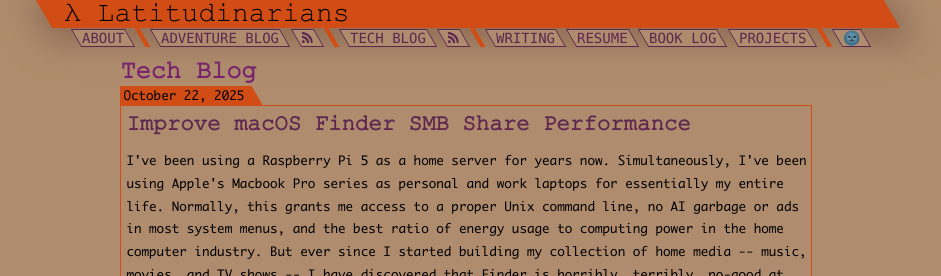
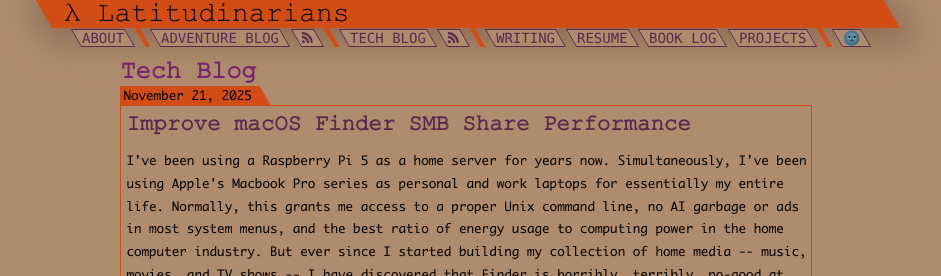
Before and after one commit to nathan-contino/nathan-contino.github.io, a Jekyll site: the page built from _pages/techblog.html, in a window 1280 px wide and 900 px high. Shown: the top 276 px of the window, without its empty margins (174-1115 px from the left). Built offline with Jekyll 4.4.1, drawn with Linux system fonts in a browser that asks for light colours.

Commit message:
fix date on aapl post

```diff
--- a/_posts/techblog/2025-11-17-fruit-aapl-yes.md
+++ b/_posts/techblog/2025-11-21-fruit-aapl-yes.md
@@ -1,6 +1,6 @@
 ---
 title:  "Improve macOS Finder SMB Share Performance"
-date:   2025-10-22 15:13:13 -0500
+date:   2025-11-21 15:13:13 -0500
 layout: default
 categories: techblog
 ---
```
